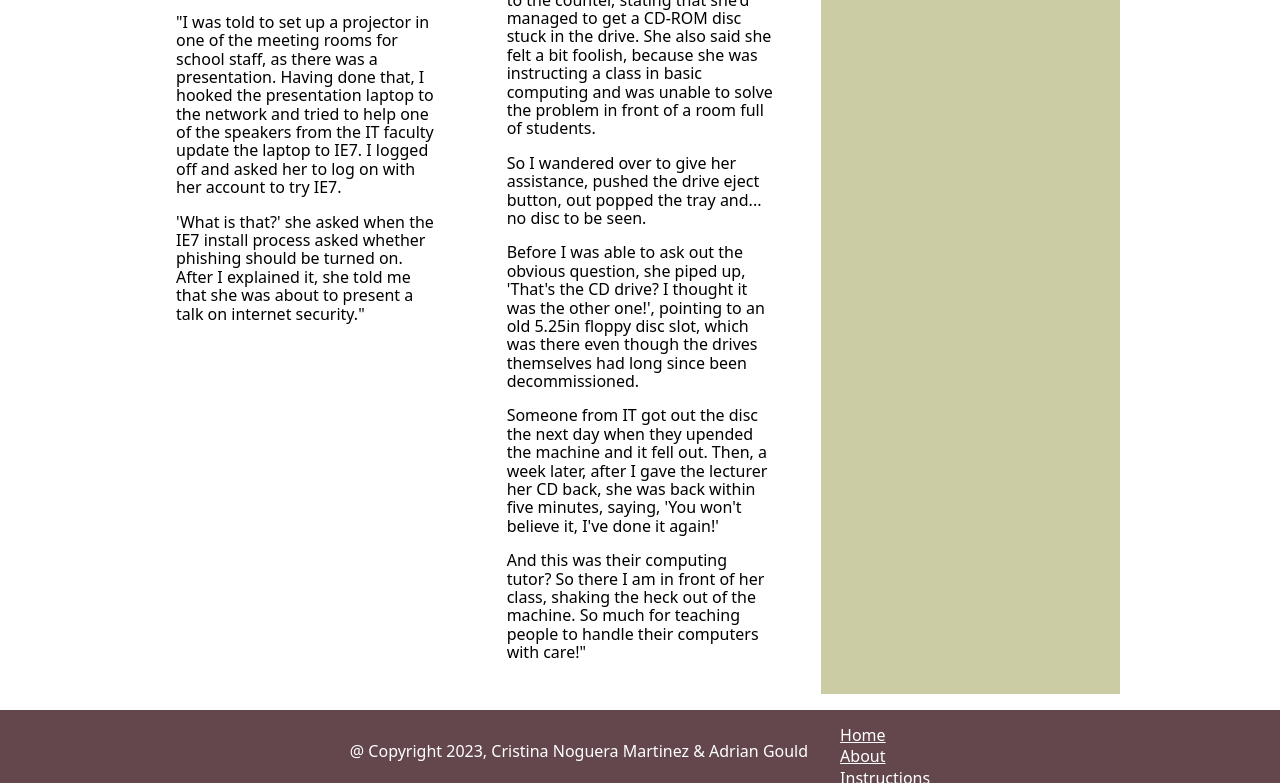
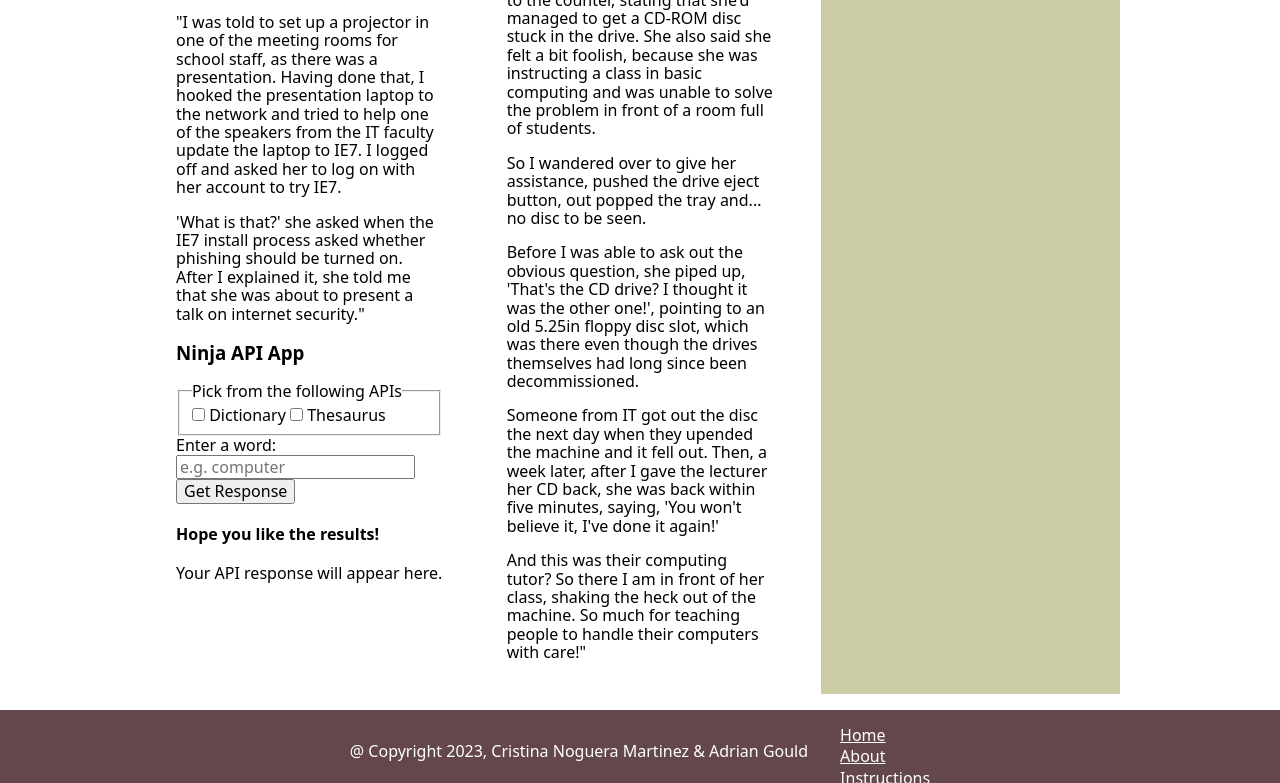
Before and after one commit to OhPandora/C4Prog-WT-S2-Portfolio-Cristina_Noguera_Martinez, a plain HTML site: page phase-2/index.html in a window 1280 px wide. Shown: the part 1682-2465 px from the top of the page. Drawn offline with Linux system fonts and the light colour scheme.

Commit message:
feat: create html form in article

```diff
--- a/phase-2/index.html
+++ b/phase-2/index.html
@@ -1,11 +1,13 @@
 <!DOCTYPE html>
 <html lang="en">
+
 <head>
     <meta charset="UTF-8">
     <meta name="viewport" content="width=device-width, initial-scale=1.0">
     <title>Teacher + Student = dumb and dumber</title>
     <link rel="stylesheet" href="../assets/css/modern-normalize.css">
     <link rel="stylesheet" href="../assets/css/phase-1.css">
+    <link rel="stylesheet" href="../assets/css/phase-2.css">
 </head>
 
 <body>
@@ -116,6 +118,47 @@
                         phishing should be turned on. After I explained it, she told me that
                         she was about to present a talk on internet security."
                     </p>
+                    <section class="api-section">
+                        <h3>Ninja API App</h3>
+
+                        <form id="api-form">
+                            <fieldset>
+                                <legend>Pick from the following APIs</legend>
+
+                                <div class="api-options">
+                                    <label for="dictionary-api">
+                                        <input type="checkbox" id="dictionary-api" name="api-option" value="dictionary">
+                                        Dictionary
+                                    </label>
+
+                                    <label for="thesaurus-api">
+                                        <input type="checkbox" id="thesaurus-api" name="api-option" value="thesaurus">
+                                        Thesaurus
+                                    </label>
+                                </div>
+                            </fieldset>
+
+                            <div class="form-card">
+                                <div class="form-input">
+                                    <label for="search-word">Enter a word:</label>
+                                    <input type="text" id="search-word" name="search-word" placeholder="e.g. computer"
+                                        required>
+                                </div>
+
+                                <button type="submit" id="get-response">
+                                    Get Response
+                                </button>
+                            </div>
+                        </form>
+
+                        <section class="api-response" aria-live="polite">
+                            <h4>Hope you like the results!</h4>
+
+                            <div id="response-content">
+                                Your API response will appear here.
+                            </div>
+                        </section>
+                    </section>
                 </div>
             </article>
 
@@ -185,7 +228,7 @@
             <section>
                 <h3>ABOUT ME</h3>
                 <p>
-                My name is Cristina and I am a student at TAFE WA. This is phase 1 for this portfolio.
+                    My name is Cristina and I am a student at TAFE WA. This is phase 2 for this portfolio.
                 </p>
 
                 <footer>
@@ -211,6 +254,9 @@
         </nav>
     </footer>
 
+    <script src="../assets/js/api-key.js"></script>
+    <script src="../assets/js/phase-2.js"></script>
+
 </body>
 
 </html>
```
Lines whose indentation alone changed are shown as unchanged.
